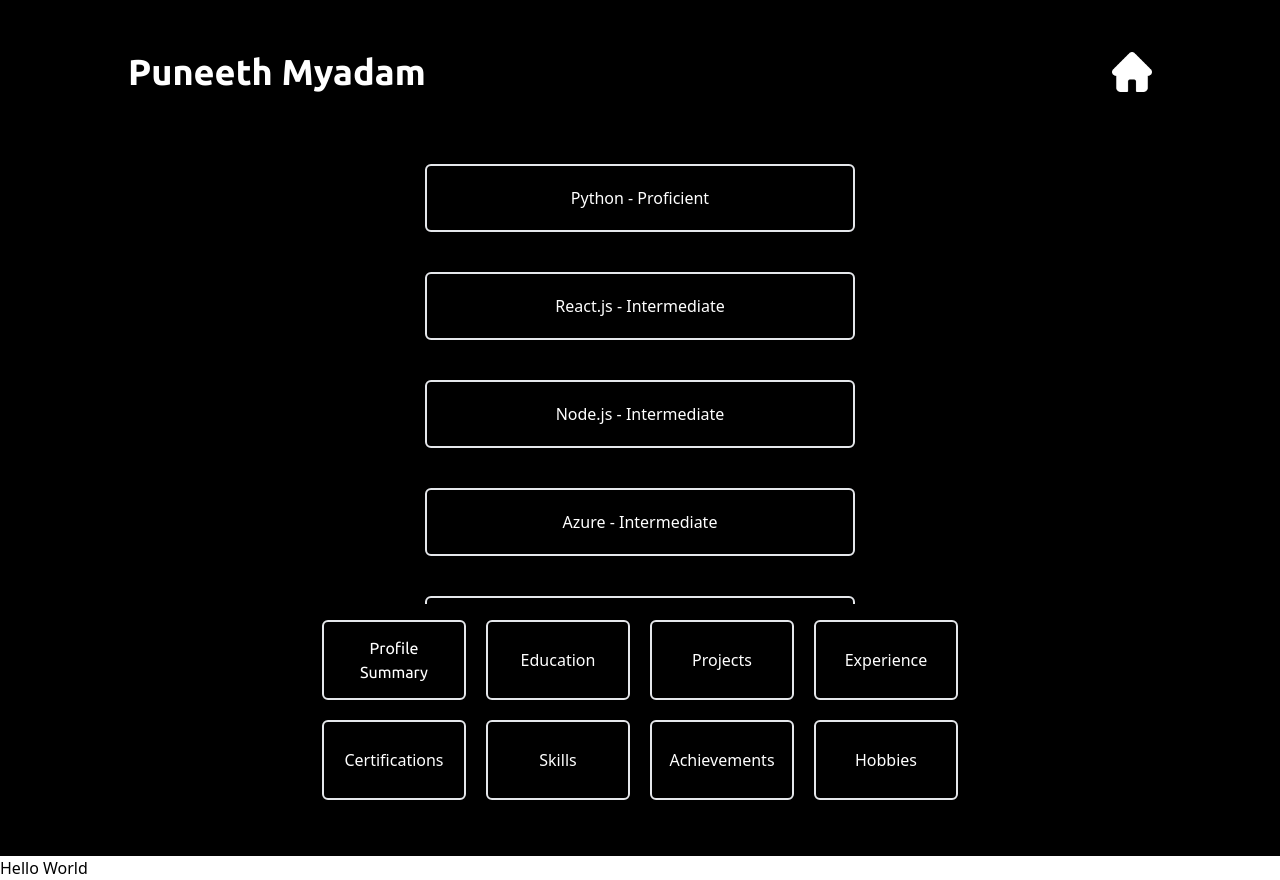
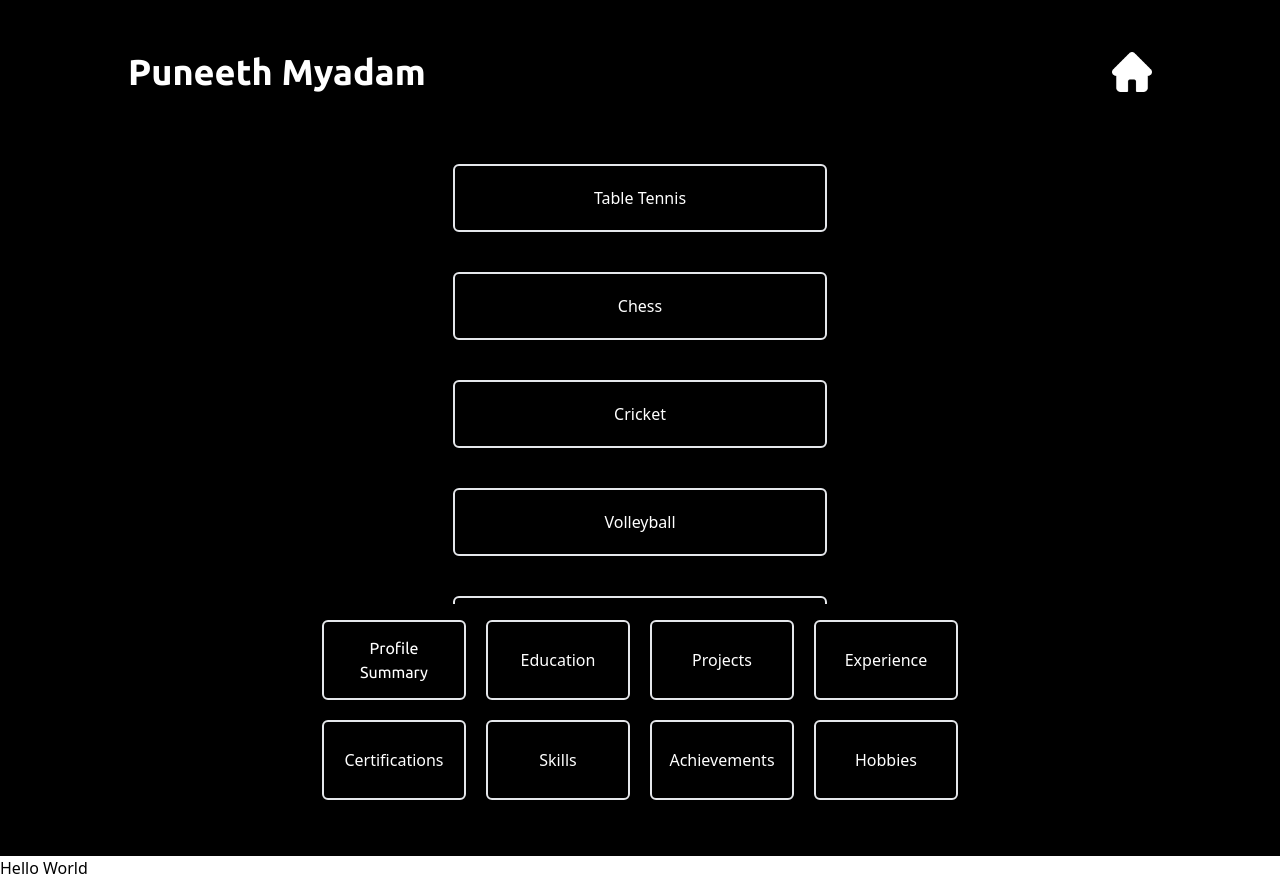
Before and after one commit to MyadamPuneeth/Portfolio, a React (Vite) app: page /hobbies in a window 1280 px wide. Built offline with nearby package versions, Linux system fonts and the light colour scheme.

Commit message:
added_content_hobbies

```diff
--- a/src/components/pages/Hobbies.jsx
+++ b/src/components/pages/Hobbies.jsx
@@ -5,22 +5,25 @@ const Hobbies = () => {
     <div className='flex flex-col items-center mt-5 w-full text-center h-[55vh] overflow-y-scroll scrollbar-hide'>
       <div className='flex flex-col gap-10'>
         <div className='border-2 rounded-md py-5 px-32'>
-          Python - Proficient
+          Table Tennis
         </div>
         <div className='border-2 rounded-md py-5 px-32'>
-          React.js - Intermediate
+          Chess
         </div>
         <div className='border-2 rounded-md py-5 px-32'>
-          Node.js - Intermediate
+          Cricket
         </div>
         <div className='border-2 rounded-md py-5 px-32'>
-          Azure - Intermediate
+          Volleyball
         </div>
         <div className='border-2 rounded-md py-5 px-32'>
-          SQL - Proficient
+          Basketball
         </div>
         <div className='border-2 rounded-md py-5 px-32'>
-          C# - Intermediate
+          Programing
+        </div>
+        <div className='border-2 rounded-md py-5 px-32'>
+          Graphic Design
         </div>
       </div>
     </div>
```
